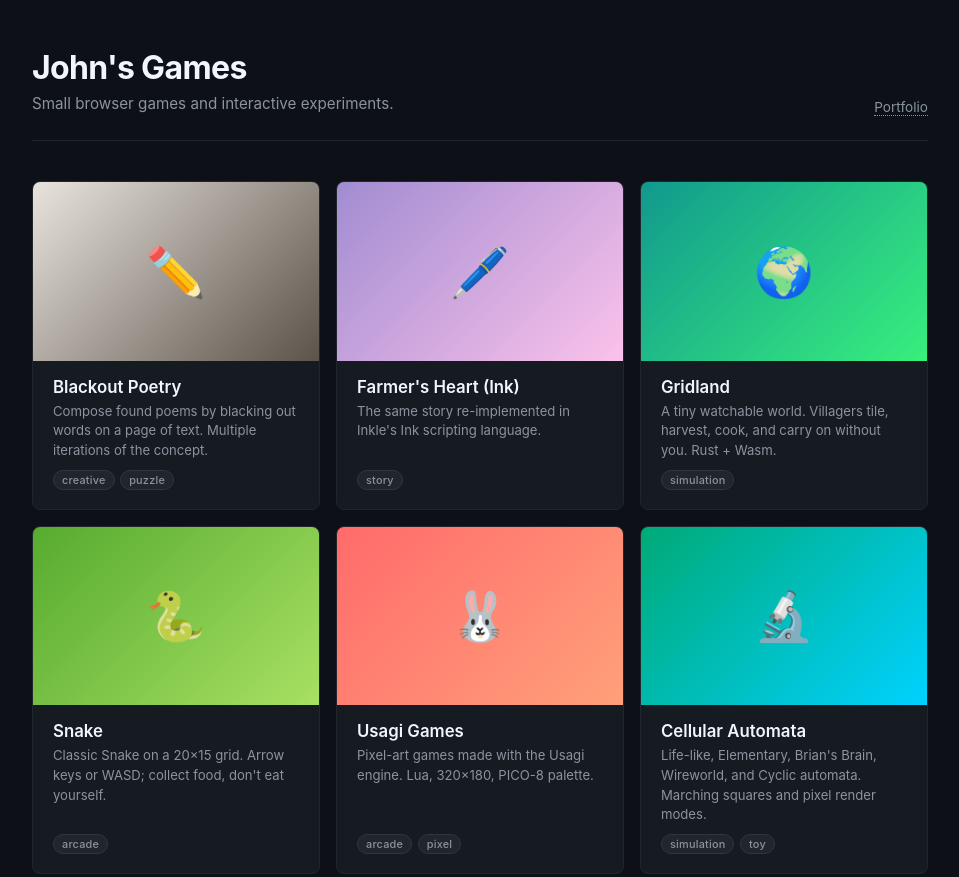
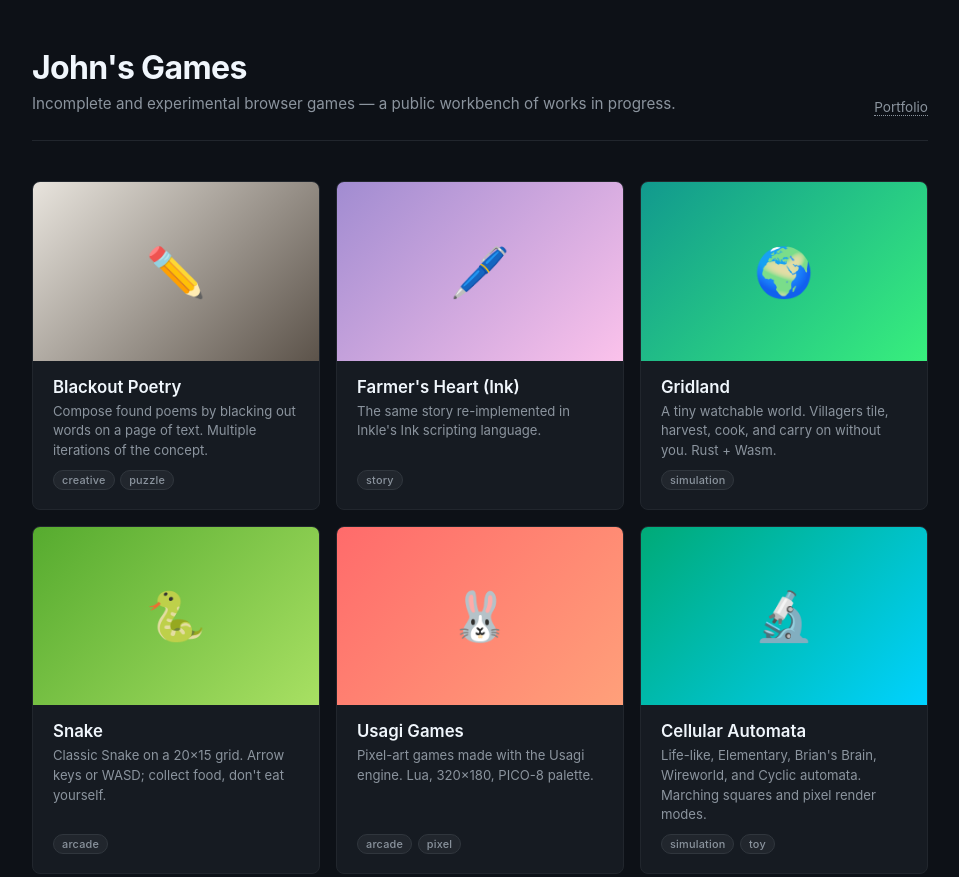
Before and after one commit to Johnesco/games, a plain HTML site: page index.html in a window 1280 px wide. Shown: the top 877 px of the page, without its empty margins (160-1119 px from the left). Drawn offline with Linux system fonts and the light colour scheme.

Commit message:
Reposition: incomplete and experimental games
Tagline + social meta now say what this repo is — a public workbench
of works in progress.

Co-Authored-By: Claude Fable 5 <noreply@anthropic.com>

```diff
--- a/index.html
+++ b/index.html
@@ -6,12 +6,12 @@
 <title>John's Games</title>
 <meta property="og:type" content="website">
 <meta property="og:title" content="John's Games">
-<meta property="og:description" content="Small browser games and interactive experiments by John Escobedo.">
+<meta property="og:description" content="Incomplete and experimental browser games by John Escobedo — works in progress.">
 <meta property="og:url" content="https://johnesco.github.io/games/">
 <meta property="og:image" content="https://johnesco.github.io/games/og-image.png">
 <meta name="twitter:card" content="summary_large_image">
 <meta name="twitter:title" content="John's Games">
-<meta name="twitter:description" content="Small browser games and interactive experiments by John Escobedo.">
+<meta name="twitter:description" content="Incomplete and experimental browser games by John Escobedo — works in progress.">
 <meta name="twitter:image" content="https://johnesco.github.io/games/og-image.png">
 <style>
   * { margin: 0; padding: 0; box-sizing: border-box; }
@@ -190,7 +190,7 @@
   <header>
     <div class="brand">
       <h1>John's Games</h1>
-      <p class="tagline">Small browser games and interactive experiments.</p>
+      <p class="tagline">Incomplete and experimental browser games — a public workbench of works in progress.</p>
     </div>
     <nav class="header-nav">
       <a href="https://johnesco.github.io/">Portfolio</a>
```
